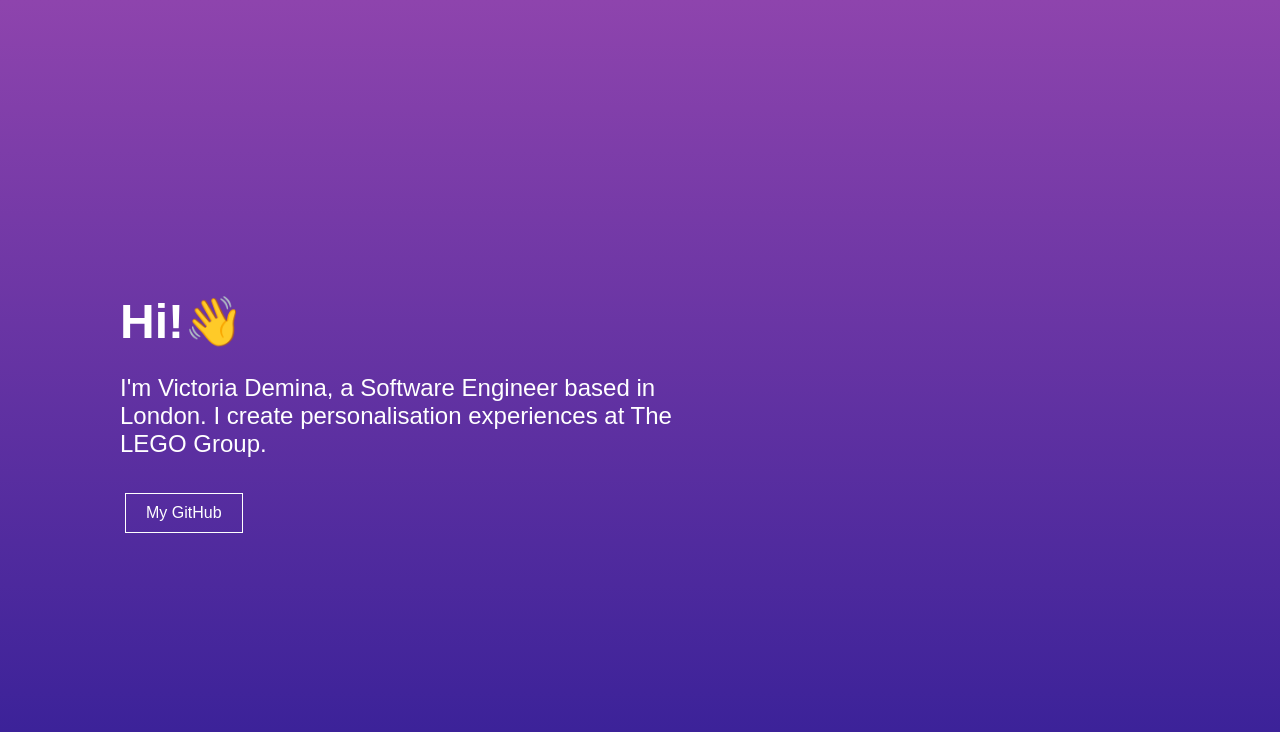
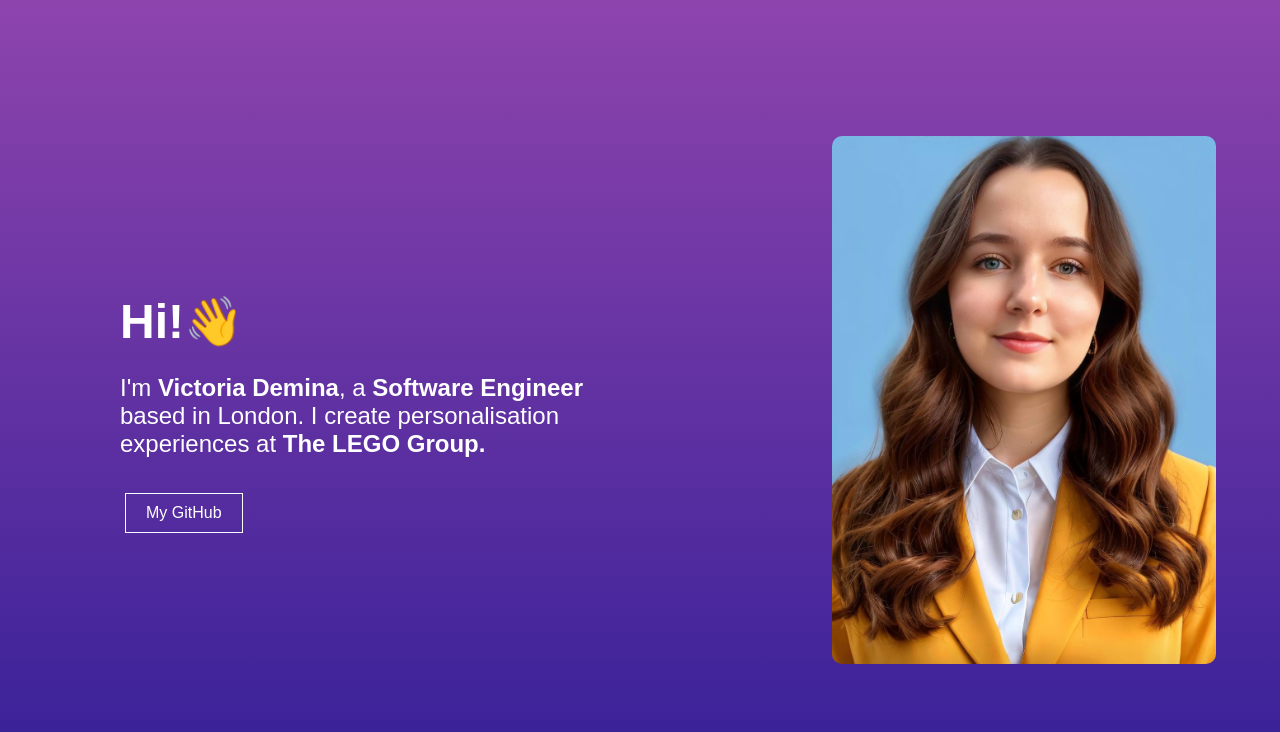
Before and after one commit to victoriademina/victoriademina.github.io, a plain HTML site: page index.html in a window 1280 px wide. Drawn offline with Linux system fonts and the light colour scheme.

Commit message:
Add photo.

```diff
--- a/index.html
+++ b/index.html
@@ -9,12 +9,15 @@
 <div class="container">
     <div class="content">
         <h1>Hi!👋</h1>
-        <p class="subtitle">I'm Victoria Demina, a Software Engineer based in London. I create personalisation
-            experiences at The LEGO Group.</p>
+        <p class="subtitle">I'm <strong>Victoria Demina</strong>, a <strong>Software Engineer</strong> based in London.
+            I create personalisation experiences at <strong>The LEGO Group.</strong></p>
         <div class="links">
             <a href="https://github.com/victoriademina" target="_blank">My GitHub</a>
         </div>
     </div>
+    <div class="photo">
+        <img src="photo.jpeg" alt="Victoria's Photo">
+    </div>
 </div>
 </body>
 </html>
--- a/styles.css
+++ b/styles.css
@@ -59,3 +59,36 @@ h1 {
         font-size: 1.2em;
     }
 }
+.photo {
+    flex: 1; /* Fill remaining space */
+    display: flex;
+    justify-content: flex-end; /* Align photo to the right */
+    align-items: center;
+    padding-right: 5vw; /* Adjusted space from the right border based on viewport width */
+    margin-left: 5vw; /* Adjusted space from the left border based on viewport width */
+}
+
+.photo img {
+    width: 30vw; /* Set image width as a percentage of viewport width */
+    max-width: 500px; /* Set maximum image width */
+    height: auto; /* Maintain aspect ratio */
+    border-radius: 10px; /* Border radius for slight smoothing */
+    /*filter: blur(5px); !* Apply a blur effect to the image *!*/
+}
+
+.content {
+    flex: 1; /* Occupy remaining space */
+}
+
+/* Adjustments for smaller screens */
+@media (max-width: 768px) {
+    .content {
+        width: 100%; /* Occupy full width */
+        padding-right: 20px; /* Adjust padding */
+        padding-left: 20px; /* Adjust padding */
+    }
+
+    .photo {
+        display: none; /* Hide the photo on smaller screens */
+    }
+}
```
Also changed, not shown: photo.jpeg (added).
